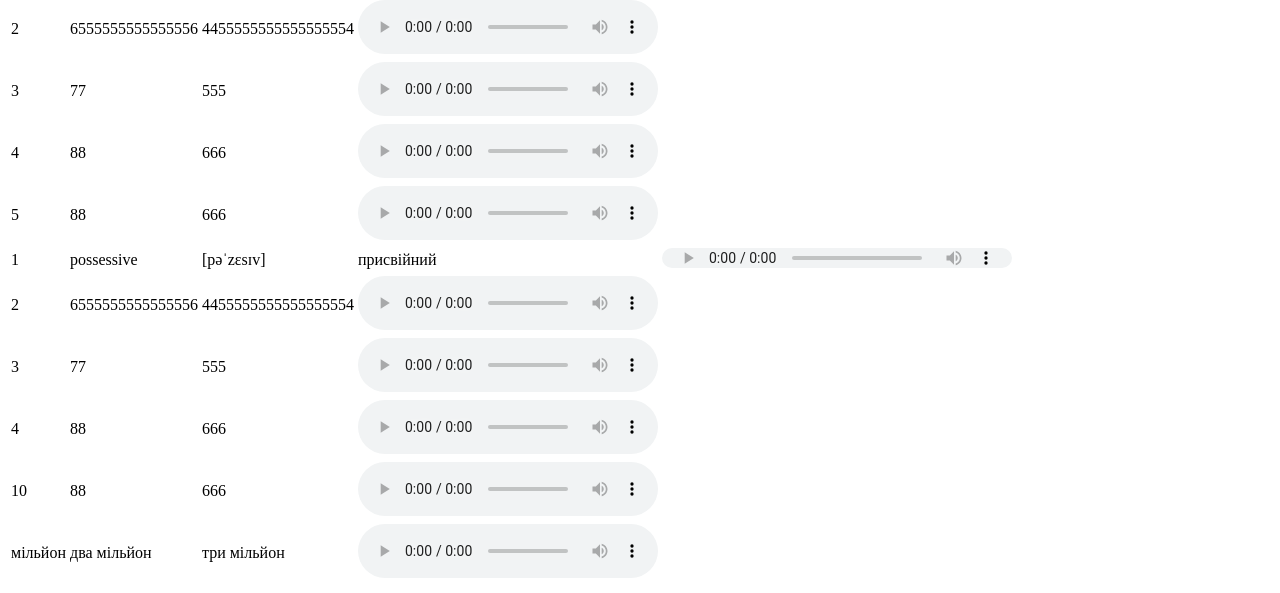
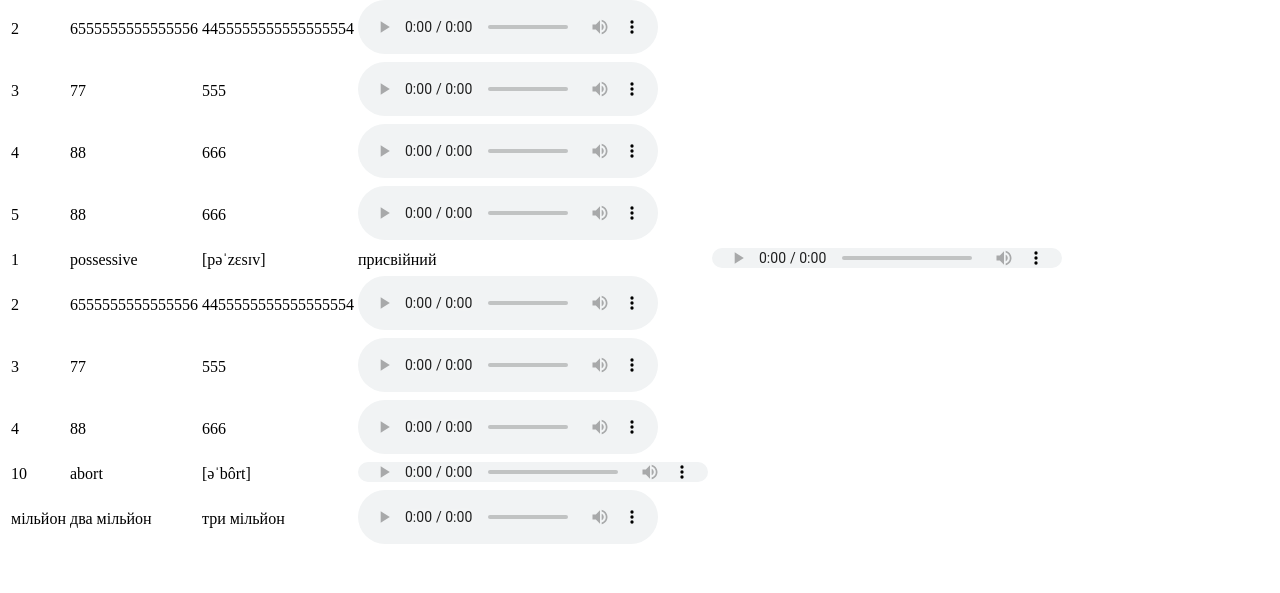
Before and after one commit to Dentist-ua/genius_1, a website: page test.html in a window 1280 px wide. Shown: the part 383-976 px from the top of the page. After the commit the page ends 942 px from the top, so only its background shows below. Drawn offline with Linux system fonts and the light colour scheme.

Commit message:
add abort

```diff
--- a/test.html
+++ b/test.html
@@ -133,10 +133,13 @@
         <tr>
           <!-- 10 -->
           <td>10</td>
-          <td>88</td>
-          <td>666</td>
+          <!-- № -->
+          <td>abort</td>
+          <!-- Word -->
+          <td>[əˈbôrt]</td>
+          <!-- 	Transcription -->
           <td>
-            <audio controls>
+            <audio controls style="width: 350px; height: 20px">
               <source src="./media/abort.mp3" type="audio/mpeg" />
             </audio>
           </td>
```
